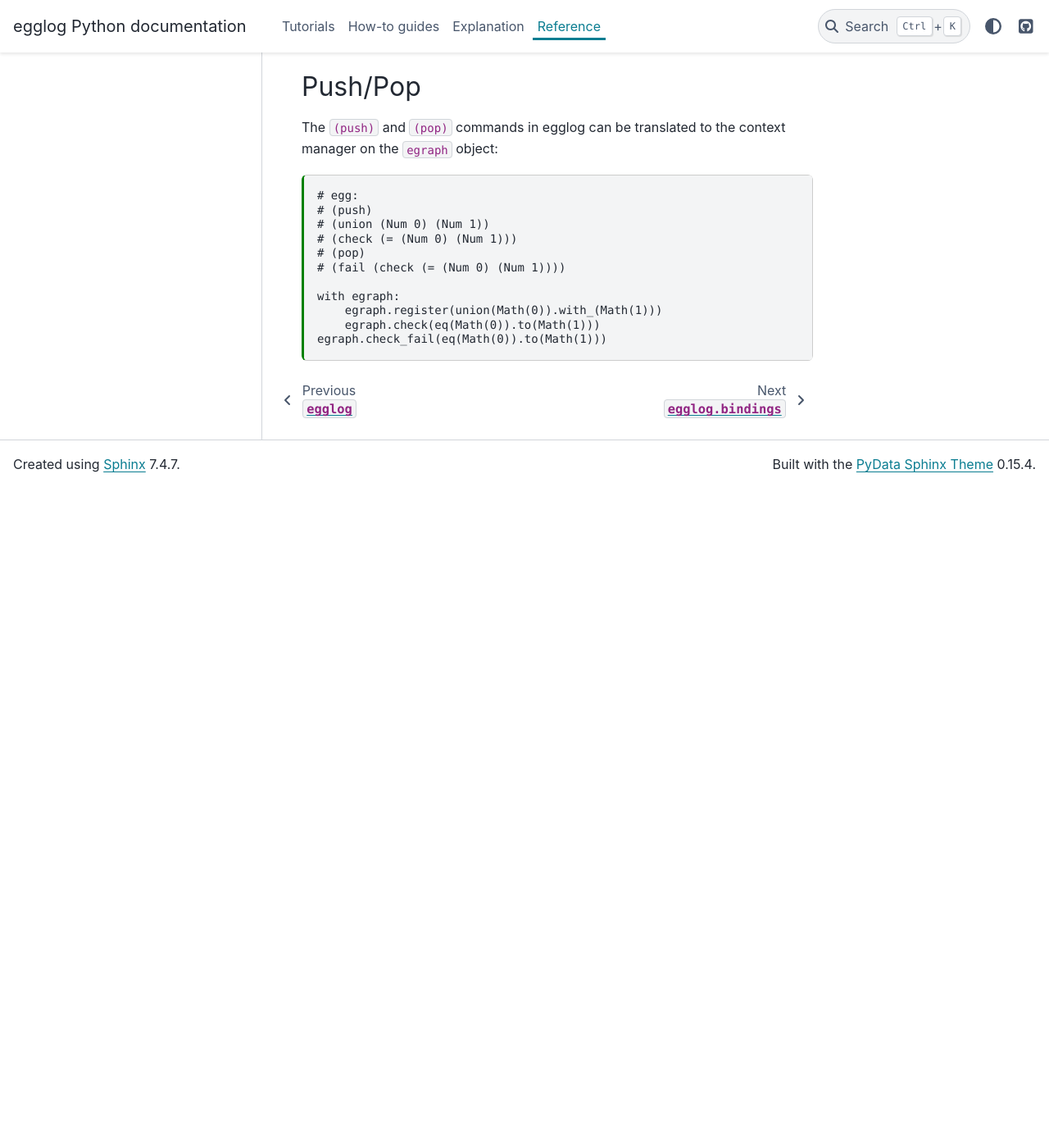
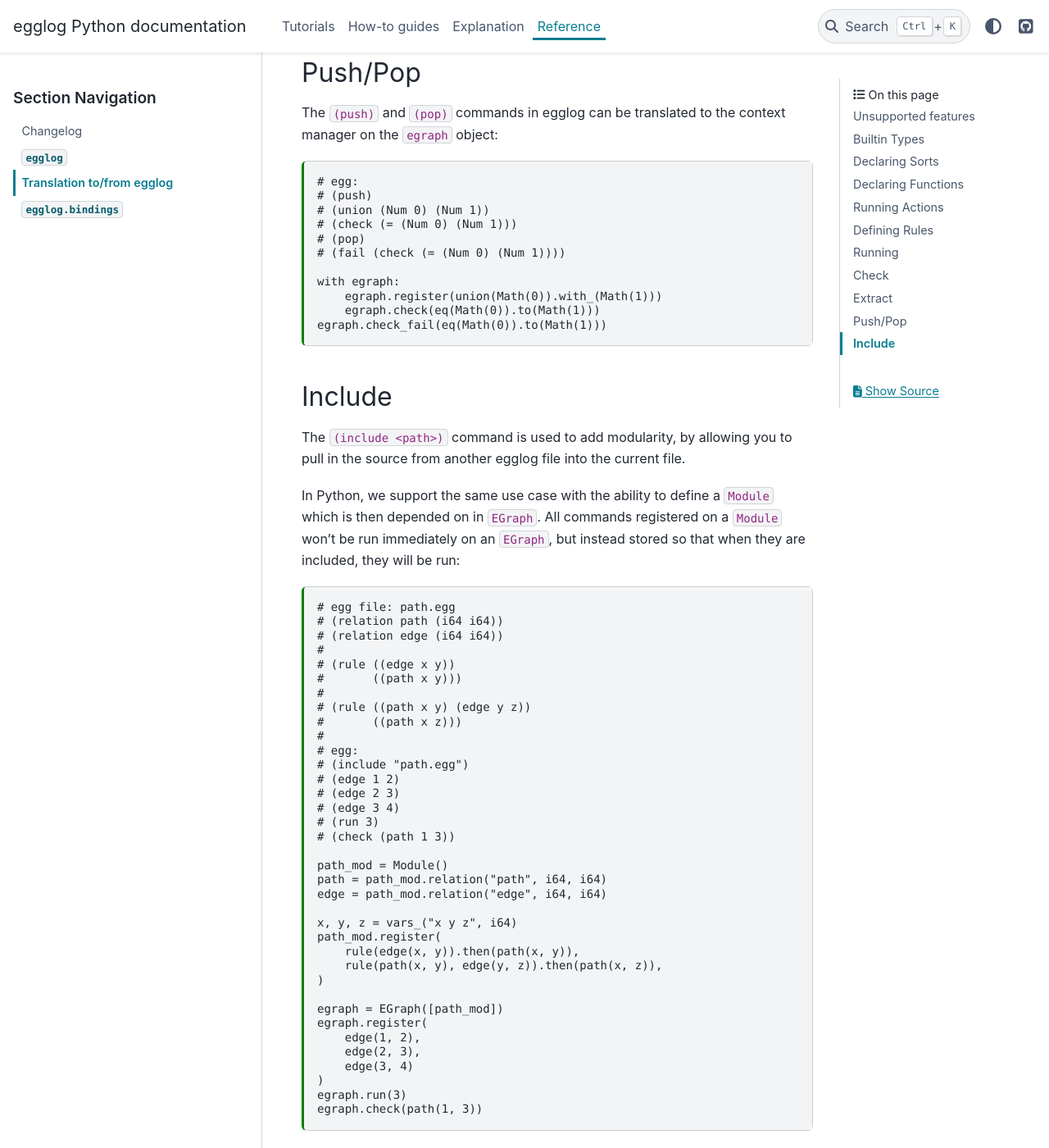
Before and after one commit to egraphs-good/egglog-python, a Sphinx documentation site: the page built from docs/reference/egglog-translation.md, in a window 1280 px wide and 1400 px high, scrolled down 12231 px. Shown: the whole window at 82% size. Built offline with Sphinx 7.4.7 and the PyData theme 0.15.4, drawn with Linux system fonts in a browser that asks for light colours; pages that are not in the unit, such as notebooks, are missing from menus; before the commit the page ends 12827 px from its top, so only the background shows below that; some of the changed text lies outside the part shown.

Commit message:
Add docs for include

````diff
--- a/docs/reference/egglog-translation.md
+++ b/docs/reference/egglog-translation.md
@@ -500,3 +499,48 @@ with egraph:
     egraph.check(eq(Math(0)).to(Math(1)))
 egraph.check_fail(eq(Math(0)).to(Math(1)))
 ```
+
+## Include
+
+The `(include <path>)` command is used to add modularity, by allowing you to pull in the source from another egglog file into the current file.
+
+In Python, we support the same use case with the ability to define a `Module` which is then depended on in `EGraph`. All commands registered on a `Module` won't be run immediately on an `EGraph`, but instead stored so that when they are included, they will be run:
+
+```{code-cell} python
+# egg file: path.egg
+# (relation path (i64 i64))
+# (relation edge (i64 i64))
+#
+# (rule ((edge x y))
+#       ((path x y)))
+#
+# (rule ((path x y) (edge y z))
+#       ((path x z)))
+#
+# egg:
+# (include "path.egg")
+# (edge 1 2)
+# (edge 2 3)
+# (edge 3 4)
+# (run 3)
+# (check (path 1 3))
+
+path_mod = Module()
+path = path_mod.relation("path", i64, i64)
+edge = path_mod.relation("edge", i64, i64)
+
+x, y, z = vars_("x y z", i64)
+path_mod.register(
+    rule(edge(x, y)).then(path(x, y)),
+    rule(path(x, y), edge(y, z)).then(path(x, z)),
+)
+
+egraph = EGraph([path_mod])
+egraph.register(
+    edge(1, 2),
+    edge(2, 3),
+    edge(3, 4)
+)
+egraph.run(3)
+egraph.check(path(1, 3))
+```
````
Also changed, not shown: other parts of docs/reference/egglog-translation.md (+0 -1 lines).
